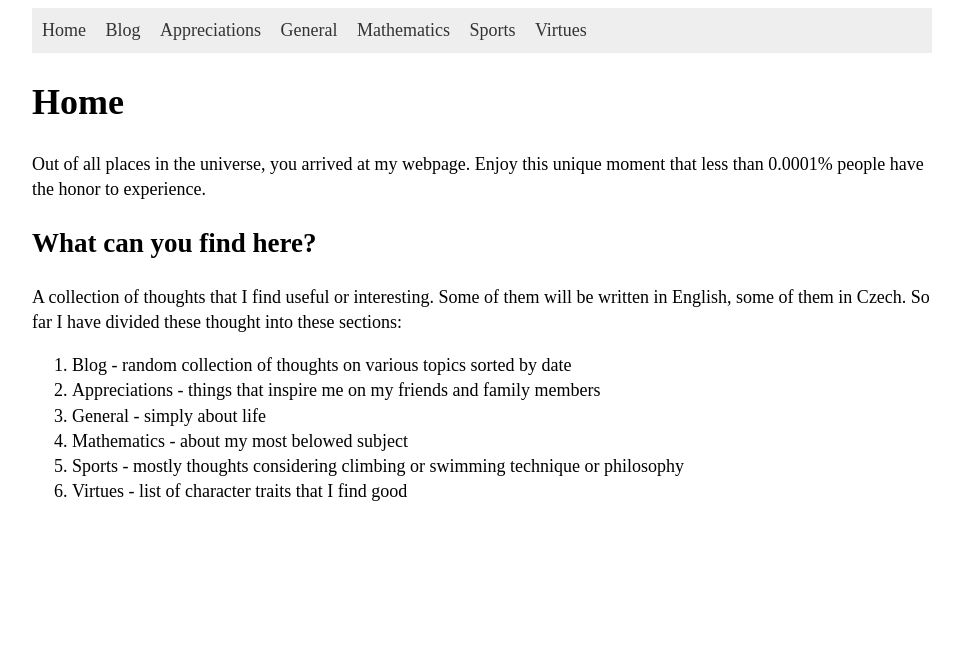
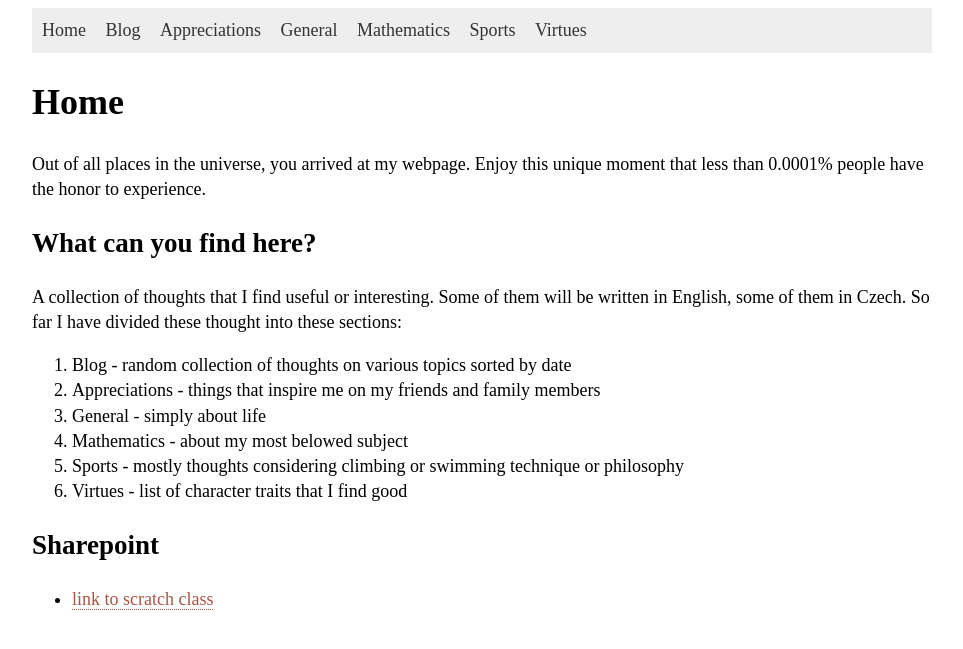
Before and after one commit to hartmaj2/hartmaj2.github.io, a Jekyll site: the page built from index.md, in a window 1280 px wide. Shown: the top 649 px of the page, without its empty margins (158-1121 px from the left). Built offline with Jekyll 4.4.1, drawn with Linux system fonts in a browser that asks for light colours.

Commit message:
Add link to Scratch class

```diff
--- a/index.md
+++ b/index.md
@@ -17,3 +17,7 @@ A collection of thoughts that I find useful or interesting. Some of them will be
 4. Mathematics - about my most belowed subject
 5. Sports - mostly thoughts considering climbing or swimming technique or philosophy
 6. Virtues - list of character traits that I find good
+
+## Sharepoint
+
+- [link to scratch class](http://scratch.mit.edu/signup/e4tp39524)
```
